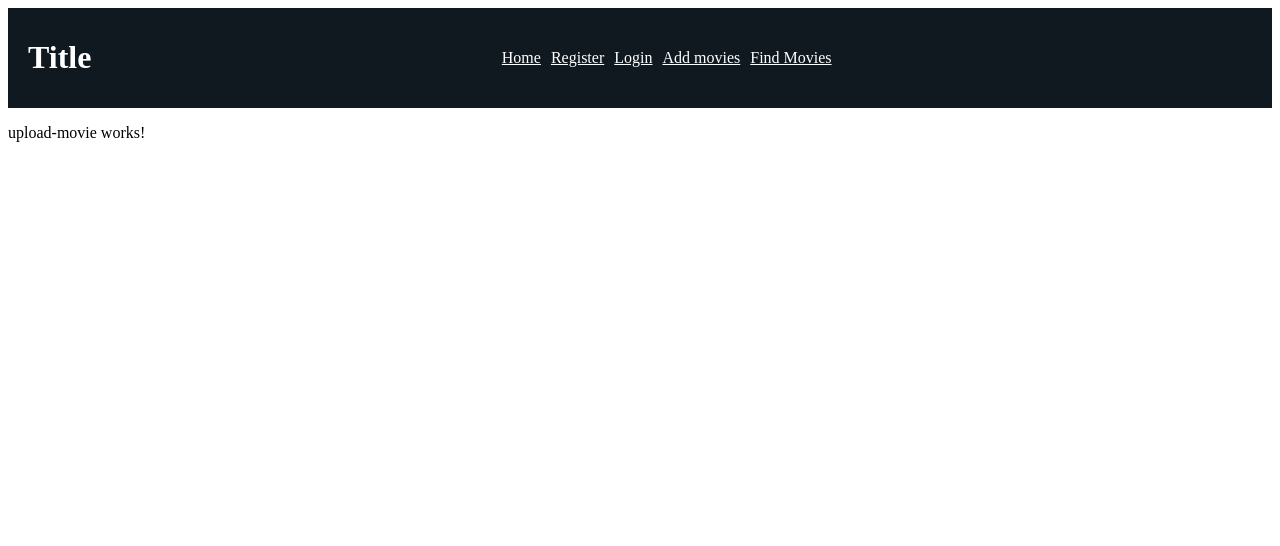
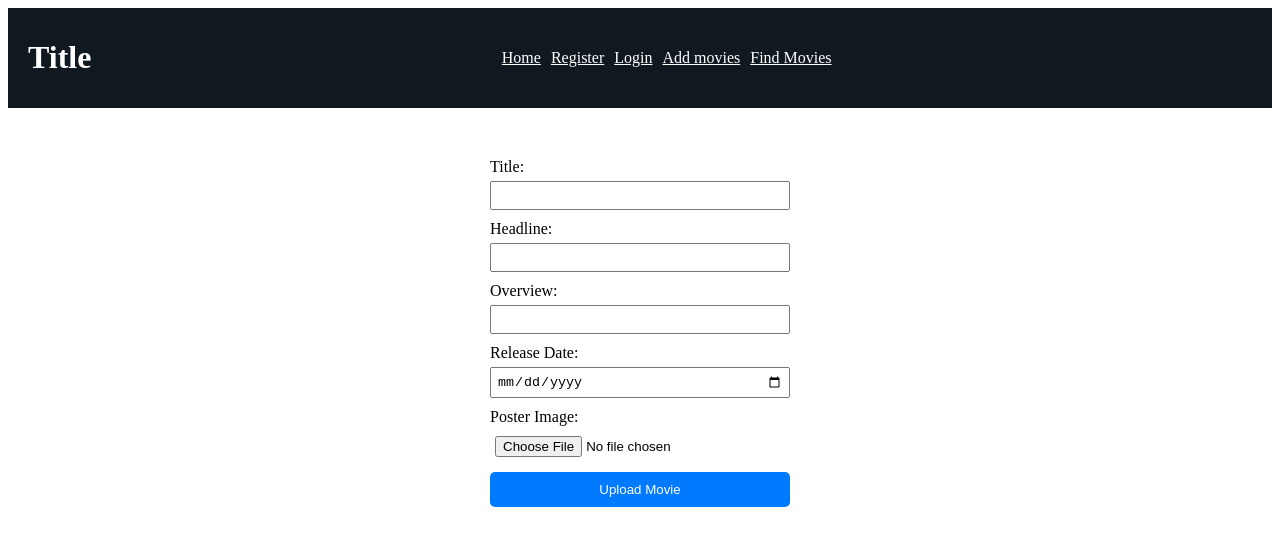
Before and after one commit to AlexandruJurju/Movie-NET, an Angular app in the folder Movie-Net-Frontend/: page /upload-movie in a window 1280 px wide. Shown: the top 546 px of the page. Built offline with nearby package versions, Linux system fonts and the light colour scheme.

Commit message:
upload movie without poster image

```diff
--- a/Movie-Net-Frontend/src/app/pages/header/header.component.css
+++ b/Movie-Net-Frontend/src/app/pages/header/header.component.css
@@ -4,6 +4,7 @@
   align-items: center;
   padding: 10px 20px;
   background-color: #101820;
+  margin-bottom: 50px;
 }
 
 .title-container {
--- a/Movie-Net-Frontend/src/app/pages/upload-movie/upload-movie.component.css
+++ b/Movie-Net-Frontend/src/app/pages/upload-movie/upload-movie.component.css
@@ -0,0 +1,34 @@
+form {
+  display: flex;
+  flex-direction: column;
+  width: 300px;
+  margin: 0 auto;
+}
+
+div {
+  margin-bottom: 10px;
+}
+
+label {
+  display: block;
+  margin-bottom: 5px;
+}
+
+input {
+  width: 100%;
+  padding: 5px;
+  box-sizing: border-box;
+}
+
+button {
+  padding: 10px;
+  background-color: #007BFF;
+  color: white;
+  border: none;
+  border-radius: 5px;
+  cursor: pointer;
+}
+
+button:hover {
+  background-color: #0056b3;
+}
--- a/Movie-Net-Frontend/src/app/pages/upload-movie/upload-movie.component.html
+++ b/Movie-Net-Frontend/src/app/pages/upload-movie/upload-movie.component.html
@@ -1 +1,23 @@
-<p>upload-movie works!</p>
+<form #movieForm="ngForm" (ngSubmit)="onSubmit(movieForm)">
+  <div>
+    <label for="title">Title:</label>
+    <input type="text" id="title" name="title" ngModel>
+  </div>
+  <div>
+    <label for="headline">Headline:</label>
+    <input type="text" id="headline" name="headline" ngModel>
+  </div>
+  <div>
+    <label for="overview">Overview:</label>
+    <input type="text" id="overview" name="overview" ngModel>
+  </div>
+  <div>
+    <label for="releaseDate">Release Date:</label>
+    <input type="date" id="releaseDate" name="releaseDate" ngModel>
+  </div>
+  <div>
+    <label for="posterImage">Poster Image:</label>
+    <input type="file" id="posterImage" name="posterImage" ngModel>
+  </div>
+  <button type="submit">Upload Movie</button>
+</form>
--- a/Movie-Net-Frontend/src/app/pages/upload-movie/upload-movie.component.ts
+++ b/Movie-Net-Frontend/src/app/pages/upload-movie/upload-movie.component.ts
@@ -1,12 +1,32 @@
-import { Component } from '@angular/core';
+import {Component, inject} from '@angular/core';
+import {FormsModule, NgForm} from "@angular/forms";
+import {MovieService} from "../../service/movie.service";
+import {Movie} from "../../model/movie";
 
 @Component({
   selector: 'app-upload-movie',
   standalone: true,
-  imports: [],
+  imports: [
+    FormsModule
+  ],
   templateUrl: './upload-movie.component.html',
   styleUrl: './upload-movie.component.css'
 })
 export class UploadMovieComponent {
 
+  movieService: MovieService = inject(MovieService);
+
+  onSubmit(movieForm: NgForm) {
+    const movie: Movie = movieForm.value;
+
+    this.movieService.saveMovie(movie).subscribe({
+      next: (response) => {
+        console.log('Upload successful', response);
+      },
+      error: (error) => {
+        console.error('Upload failed', error);
+      }
+    });
+
+  }
 }
```
